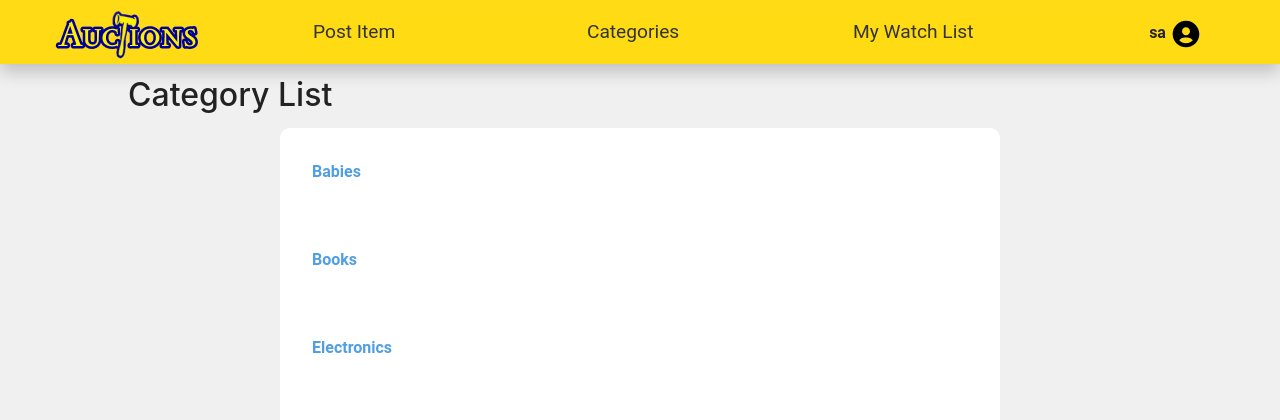
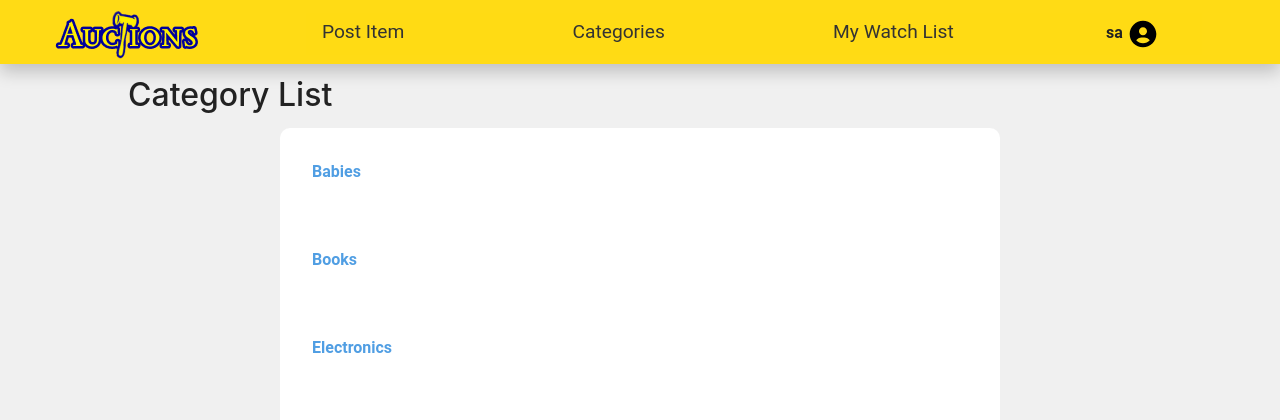
Before and after one commit to rodrigojmayer/AuctionsProject, a Django app: page /categories/ in a window 1280 px wide. Shown: the top 420 px of the page. Run offline with Django 3.2, Linux system fonts and the light colour scheme; a user stored in the database is signed in; data comes from the database, SQL or seed files in the repository; both versions use the stored data as it was after the commit; some libraries are stand-ins or nearby versions.

Commit message:
Fixed header and paddings top and bottom

```diff
--- a/auctions/static/auctions/css/styles.css
+++ b/auctions/static/auctions/css/styles.css
@@ -168,33 +168,30 @@ html .show {
 }
 #header .navbar .nav-link {
   font-size: larger;
-  padding-top: 0.3rem;
+  width: 100%;
+  text-align: center;
 }
 #header .navbar #user-logged {
   position: relative;
   cursor: pointer;
-  height: 100%;
-  margin-top: 4.8px;
+  width: 6rem;
+  margin: auto;
 }
 #header .navbar #myDropdownUser, #header .navbar #myDropdownCategories {
   display: none;
 }
 #header .nav-item {
   position: relative;
+  min-width: 6rem;
 }
 #header .nav-item a {
   display: inline-block;
   position: relative;
   color: var(--title-color);
 }
-#header #nav1, #header #nav2, #header #nav3, #header #nav4, #header #nav5, #header #nav6 {
-  position: relative;
-  right: 1%;
-}
-
 #content-wrap {
-  padding-top: var(--header-height);
-  padding-bottom: 1rem;
+  padding-bottom: var(--header-height);
+  margin-bottom: var(--header-height);
 }
 
 #login, #register, #id_create_listing, #create_comment {
@@ -627,7 +624,20 @@ footer div {
     pointer-events: auto;
     justify-content: space-between;
   }
+  #header .navbar .nav-link {
+    padding-top: 0.3rem;
+  }
+  #header .navbar .nav-item {
+    display: flex;
+    justify-content: end;
+  }
+  #header .navbar #user-logged {
+    height: 100%;
+    margin-top: 4.8px;
+    width: 100%;
+  }
   #header .navbar #myDropdownUser {
+    display: block;
     position: absolute;
     margin-top: 0.5rem;
     height: 2.5rem;
@@ -679,6 +689,7 @@ footer div {
     border-color: var(--title-color) transparent;
   }
   #header .navbar #myDropdownCategories {
+    display: block;
     position: absolute;
     margin-top: 1.2rem;
     left: -1.7rem;
@@ -746,4 +757,8 @@ footer div {
     visibility: visible;
     opacity: 1;
   }
+  #content-wrap {
+    padding-top: var(--header-height);
+    padding-bottom: 1rem;
+  }
 }/*# sourceMappingURL=styles.css.map */
--- a/auctions/static/auctions/css/styles.scss
+++ b/auctions/static/auctions/css/styles.scss
@@ -182,25 +182,31 @@ html {
         }
         .nav-link{
             font-size: larger;
-            padding-top:.3rem;
+            // padding:0;
+            width: 100%;
+            text-align: center;
         }
         #user-logged{
             position:relative;
             cursor: pointer;
-            height: 100%;
-            margin-top: 4.8px;
+            // height: 100%;
+            width:6rem;
+            margin: auto;
+
+            // margin-top: 4.8px;
             // padding-top: 20px;
         }
         #myDropdownUser, #myDropdownCategories{
             display: none;
         }
-
     }
 
     .nav-item{
         // height: 65px;
         // height: auto;
         position: relative;
+        // background-color: red;
+        min-width: 6rem;
         // bottom: 5px;
         // bottom: 10px;
         a{
@@ -210,15 +216,18 @@ html {
             color:  var(--title-color)
         }
     }
-    #nav1,#nav2, #nav3, #nav4, #nav5, #nav6{
-        position: relative;
-        right: 1%;
+    #nav5, #nav6{
+        // position: relative;
+        // right: 1%;
     }
 }
 
 #content-wrap{
-    padding-top: var(--header-height);
-    padding-bottom: 1rem;
+    // padding-top: var(--header-height);
+    padding-bottom: var(--header-height);
+    margin-bottom: var(--header-height);
+    // -bottom: 100rem;
+    // padding-bottom: 1rem;
 }
 
 #login, #register, #id_create_listing, #create_comment{
@@ -678,7 +687,21 @@ footer {
                 justify-content: space-between;
             }
 
+            .nav-link{
+                padding-top:.3rem;
+            }
+            .nav-item{
+                display: flex;
+                justify-content: end;
+            }
+            #user-logged{
+                height: 100%;
+                margin-top: 4.8px;
+                width:100%;
+                // margin: auto;
+            }
             #myDropdownUser {
+                display: block;
                 position:absolute;
                 margin-top: .5rem;
                 height: 2.5rem;
@@ -730,6 +753,7 @@ footer {
                 border-color: var(--title-color) transparent;
             }
             #myDropdownCategories {
+                display: block;
                 position:absolute;
                 margin-top: 1.2rem;
                 left: -1.7rem;
@@ -808,5 +832,9 @@ footer {
 
     }
 
+    #content-wrap{
+        padding-top: var(--header-height);
+        padding-bottom: 1rem;
+    }
 
 }
--- a/auctions/templates/auctions/layout.html
+++ b/auctions/templates/auctions/layout.html
@@ -43,9 +43,7 @@
                             <a class="nav-link" href="{% url 'auctions_app:create_listing' %}">Post Item</a>
                         </div>
                         <div class="nav-item" id="id_categories">
-                            <a class="nav-link" href="javascript:void(0);">
-                                Categories
-                            </a>
+                            <a class="nav-link" href="javascript:void(0);">Categories</a>
                             <div id="myDropdownCategories" >
                                 <ul>
 
@@ -55,12 +53,7 @@
                         <div class="nav-item" id="nav2">
                             <a class="nav-link" href="{% url 'auctions_app:watch_list' %}">My Watch List</a>
                         </div>
-                    {% else %}
 
-                    {% endif %}
-
-
-                    {% if user.is_authenticated %}
                     <div class="nav-item authentication" >
                         <div id="user-logged">
                             <strong>{{ user.username }}</strong>
@@ -79,8 +72,18 @@
                         </div>
                     </div>
                     {% else %}
+                    <div class="nav-item" >
+                    </div>
+                    <div class="nav-item" >
+                    </div>
+                    <div class="nav-item" >
+                    </div>
                     <div class="nav-item" id="nav5">
                         <a class="nav-link" href="{% url 'auctions_app:login' %}">Log In</a>
+                    </div>
+
+                    <div class="nav-item" id="nav6">
+
                         <a class="nav-link" href="{% url 'auctions_app:register' %}">Register</a>
                     </div>
                     {% endif %}
```
Also changed, not shown: db.sqlite3, 1 other file.
